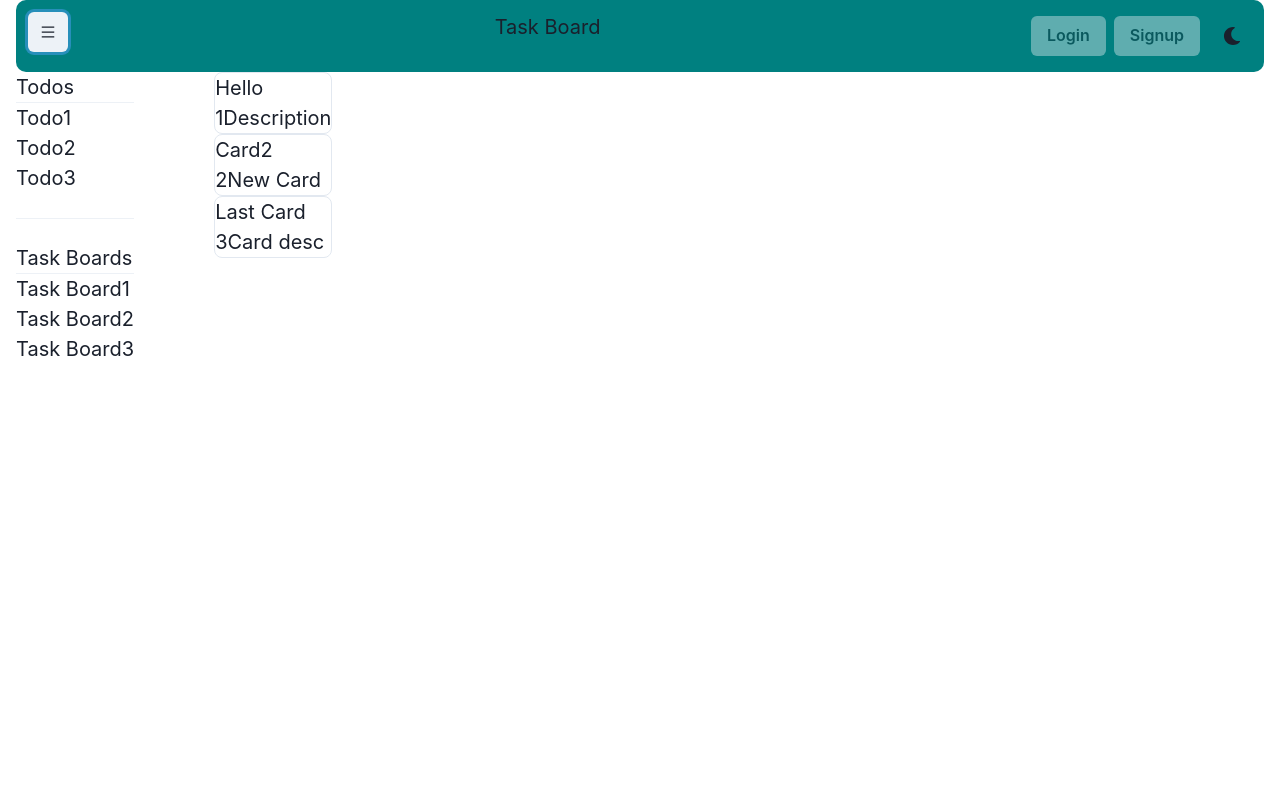
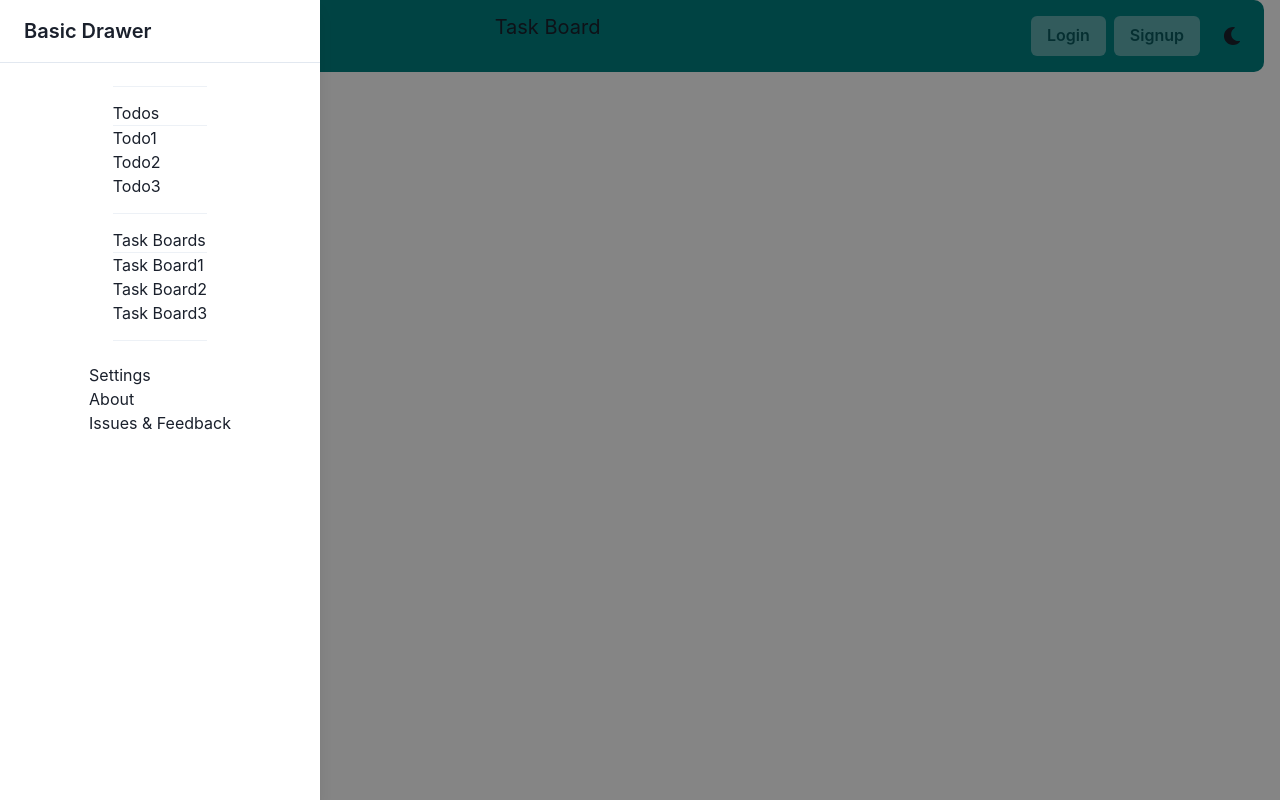
Before and after one commit to WahidX/task-board, a React (Create React App) app in the folder client/: page / in a window 1280 px wide. Both pictures are taken after a click on the button 48 px from the left and 32 px from the top of the page. Built offline with nearby package versions, Linux system fonts and the light colour scheme.

Commit message:
sidebar drawer

```diff
--- a/client/src/components/Home.tsx
+++ b/client/src/components/Home.tsx
@@ -1,12 +1,10 @@
 import { Box } from "@chakra-ui/layout";
 import React from "react";
 import Column from "./Column";
-import LSidebar from "./LSideBar";
 
 function Home(props) {
 	return (
 		<Box display="flex">
-			<LSidebar />
 			<Column />
 		</Box>
 	);
--- a/client/src/components/LSideBar/NoteList.tsx
+++ b/client/src/components/LSideBar/NoteList.tsx
@@ -1,9 +1,13 @@
-import { Divider, List, ListItem, Text, Center } from "@chakra-ui/layout";
+import { Divider, List, ListItem, Text } from "@chakra-ui/layout";
 import React from "react";
+
+import CustomDivider from "../shared/CustomDivider";
 
 function NoteList(props) {
 	return (
 		<div>
+			<CustomDivider width={30} />
+
 			<Text>Todos</Text>
 			<Divider />
 			<List>
@@ -12,9 +16,7 @@ function NoteList(props) {
 				<ListItem>Todo3</ListItem>
 			</List>
 
-			<Center height="50px">
-				<Divider />
-			</Center>
+			<CustomDivider width={30} />
 
 			<Text>Task Boards</Text>
 			<Divider />
@@ -23,6 +25,8 @@ function NoteList(props) {
 				<ListItem>Task Board2</ListItem>
 				<ListItem>Task Board3</ListItem>
 			</List>
+
+			<CustomDivider width={30} />
 		</div>
 	);
 }
--- /dev/null
+++ b/client/src/components/LSideBar/Quicklinks.tsx
@@ -0,0 +1,16 @@
+import { List, ListItem } from "@chakra-ui/layout";
+import React from "react";
+
+function Quicklinks(props) {
+	return (
+		<div>
+			<List>
+				<ListItem>Settings</ListItem>
+				<ListItem>About</ListItem>
+				<ListItem>Issues & Feedback</ListItem>
+			</List>
+		</div>
+	);
+}
+
+export default Quicklinks;
--- a/client/src/components/LSideBar/index.tsx
+++ b/client/src/components/LSideBar/index.tsx
@@ -1,14 +1,16 @@
-import { Box, VStack } from "@chakra-ui/layout";
+// chakra-ui
+import { VStack } from "@chakra-ui/layout";
+
 import React from "react";
 import NoteList from "./NoteList";
+import Quicklinks from "./Quicklinks";
 
 function LSidebar(props) {
 	return (
-		<Box marginRight="20">
-			<VStack>
-				<NoteList />
-			</VStack>
-		</Box>
+		<VStack>
+			<NoteList />
+			<Quicklinks />
+		</VStack>
 	);
 }
 
--- /dev/null
+++ b/client/src/components/shared/CustomDivider.tsx
@@ -0,0 +1,9 @@
+import { Center, Divider } from "@chakra-ui/react";
+
+export default function CustomDivider(props) {
+	return (
+		<Center height={`${props.width}px`}>
+			<Divider orientation={props.orientation} />
+		</Center>
+	);
+}
--- a/client/src/components/shared/Header.tsx
+++ b/client/src/components/shared/Header.tsx
@@ -4,20 +4,34 @@ import { connect } from "react-redux";
 // chakra
 import { Button, IconButton } from "@chakra-ui/button";
 import { Box, Text } from "@chakra-ui/layout";
+import { useDisclosure } from "@chakra-ui/hooks";
 
 import { AiOutlineMenu } from "react-icons/ai";
 import { ColorModeSwitcher } from "./../ColorModeSwitcher";
 import { RootState } from "../../store";
+import LSidebar from "../LSideBar";
+import { Drawer, DrawerOverlay, DrawerContent, DrawerHeader, DrawerBody } from "@chakra-ui/modal";
 
 function Header(props) {
 	let islocal: Boolean = props.app.local;
 
+	const { onOpen, onClose, isOpen } = useDisclosure();
+
 	return (
 		<Box>
 			<Box as="div" p="3" display="flex" justifyContent="space-between" bgColor="teal" borderRadius="10px">
-				<IconButton>
+				<IconButton onClick={onOpen}>
 					<AiOutlineMenu />
 				</IconButton>
+				<Drawer placement={"left"} onClose={onClose} isOpen={isOpen}>
+					<DrawerOverlay />
+					<DrawerContent>
+						<DrawerHeader borderBottomWidth="1px">Basic Drawer</DrawerHeader>
+						<DrawerBody>
+							<LSidebar />
+						</DrawerBody>
+					</DrawerContent>
+				</Drawer>
 				<Text>Task Board</Text>
 				<Box>
 					<Button m="1" disabled={islocal}>
```
Also changed, not shown: 1 other file (tests, documents, lock files or other folders).
